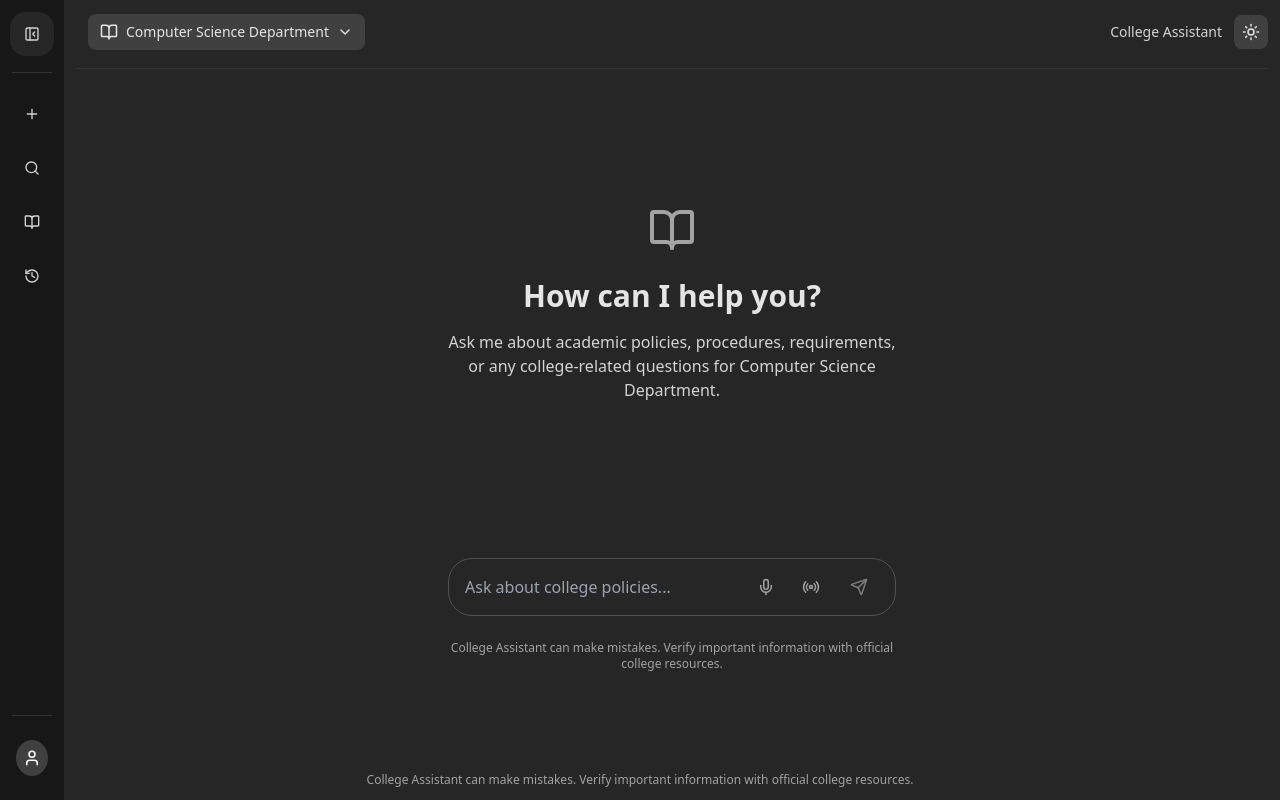
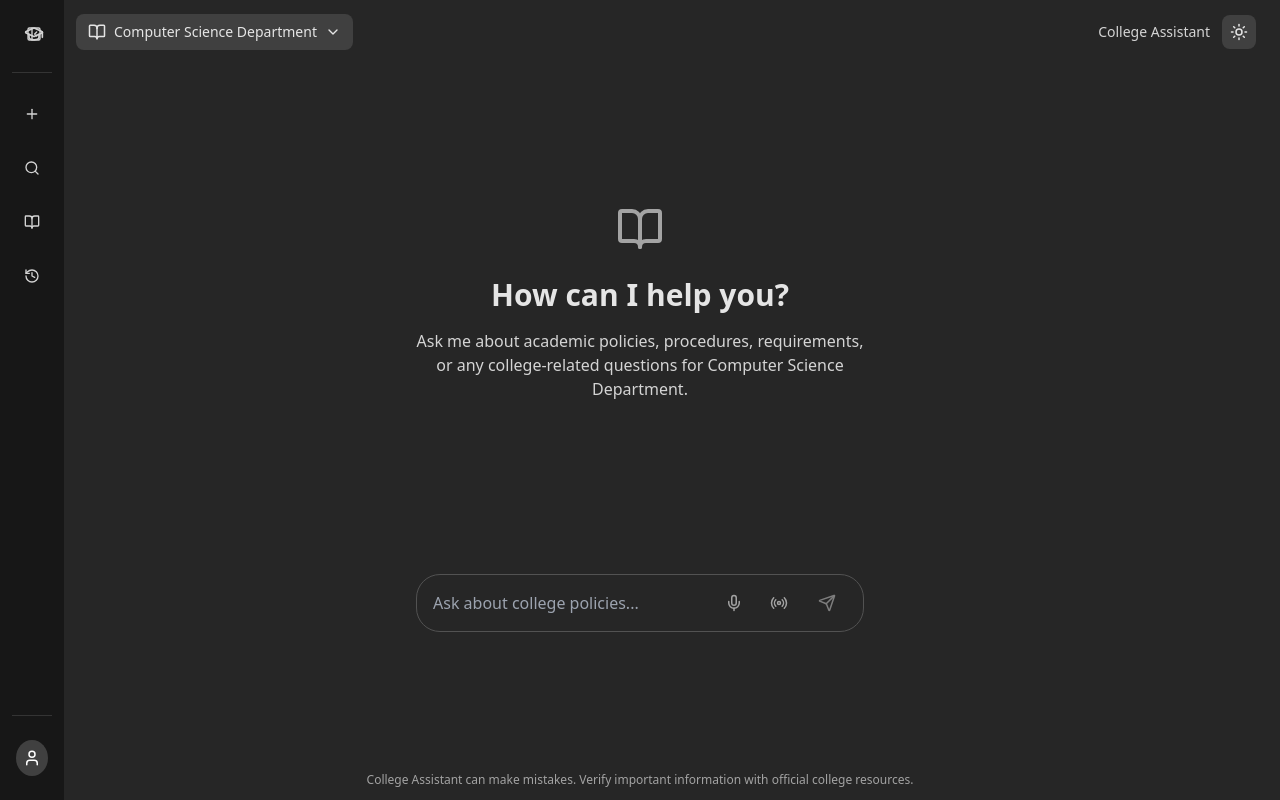
Before and after one commit to Vasu-Devs/ChatBotUI, a React (Vite) app in the folder my-app/: page / in a window 1280 px wide. Both pictures are taken after a click on the button 32 px from the left and 32 px from the top of the page. Built offline with nearby package versions, Linux system fonts and the light colour scheme.

Commit message:
Finishing Touches

```diff
--- a/my-app/src/App.jsx
+++ b/my-app/src/App.jsx
@@ -180,14 +180,14 @@ const Sidebar = ({
   const { colors, isDark } = useTheme();
 
   return (
-    <div className={`${isCollapsed ? 'w-16' : 'w-64'} transition-all duration-300 ${colors.bgSecondary} flex flex-col group`}>
+    <div className={`fixed left-0 top-0 h-full ${isCollapsed ? 'z-50' : 'z-[60]'} ${isCollapsed ? 'w-16' : 'w-64'} transition-all duration-300 ${colors.bgSecondary} flex flex-col group`}>
       {/* College Logo and Collapse Button */}
       <div className="p-3">
-        <div className={`flex items-center ${isCollapsed ? 'justify-center' : 'justify-between'}`}>
+        <div className={`flex items-center ${isCollapsed ? 'justify-start' : 'justify-between'}`}>
           <div className="relative">
             <button
               onClick={onToggleSidebar}
-              className={`${isCollapsed ? `p-3 rounded-2xl ${colors.bg}` : 'p-2.5 rounded-xl'} transition-all duration-300 ${isCollapsed ? '' : colors.bgTertiary} flex items-center justify-center hover:${colors.bgHover}`}
+              className={`${isCollapsed ? `p-3 rounded-xl` : 'p-2.5 rounded-xl'} transition-all duration-300 ${isCollapsed ? `hover:${colors.bgHover}` : colors.bgTertiary} flex items-center justify-center ${!isCollapsed ? `hover:${colors.bgHover}` : ''}`}
             >
               <GraduationCap size={20} className={colors.textSecondary} />
             </button>
@@ -196,7 +196,7 @@ const Sidebar = ({
             {isCollapsed && (
               <button
                 onClick={onToggleSidebar}
-                className={`absolute inset-0 p-3 rounded-2xl ${colors.bg} flex items-center justify-center opacity-0 group-hover:opacity-100 transition-all duration-300 hover:${colors.bgHover}`}
+                className={`absolute inset-0 p-3 rounded-xl flex items-center justify-center opacity-0 group-hover:opacity-100 transition-all duration-300 hover:${colors.bgHover}`}
               >
                 <PanelLeftClose size={16} className={colors.textSecondary} />
               </button>
@@ -322,14 +322,15 @@ const Header = ({
   schools,
   schoolDropdownOpen,
   onToggleSchoolDropdown,
-  onSelectSchool
+  onSelectSchool,
+  sidebarCollapsed
 }) => {
   const { colors } = useTheme();
 
   return (
-    <div className="p-3">
+    <div className={`py-3 pr-6 ${sidebarCollapsed ? 'pl-[76px]' : 'pl-[280px]'}`}>
       <div className="flex items-center justify-between min-h-[40px]">
-        <div className="flex items-center gap-4 ml-3">
+        <div className="flex items-center gap-4">
           <SchoolSelector
             selectedSchool={selectedSchool}
             schools={schools}
@@ -346,9 +347,6 @@ const Header = ({
           <ThemeToggle />
         </div>
       </div>
-
-      {/* Line below - matches sidebar line styling exactly */}
-      <div className={`mt-4 border-b ${colors.border} opacity-30`}></div>
     </div>
   );
 };
@@ -592,9 +590,6 @@ const MessageInput = ({
           </div>
         </div>
 
-        <p className={`text-xs ${colors.textMuted} text-center mt-6`}>
-          College Assistant can make mistakes. Verify important information with official college resources.
-        </p>
       </div>
     </div>
   );
@@ -772,7 +767,7 @@ const CollegeChatGPT = () => {
   const { colors } = useTheme();
 
   return (
-    <div className={`flex h-screen ${colors.bg} ${colors.text}`}>
+    <div className={`relative h-screen overflow-hidden ${colors.bg} ${colors.text}`}>
       <Sidebar
         isCollapsed={sidebarCollapsed}
         chatHistory={chatHistory}
@@ -781,13 +776,14 @@ const CollegeChatGPT = () => {
         {...sidebarHandlers}
       />
 
-      <div className="flex-1 flex flex-col">
+      <div className="w-full h-full flex flex-col">
         <Header
           selectedSchool={selectedSchool}
           schools={schools}
           schoolDropdownOpen={schoolDropdownOpen}
           onToggleSchoolDropdown={() => setSchoolDropdownOpen(!schoolDropdownOpen)}
           onSelectSchool={handleSelectSchool}
+          sidebarCollapsed={sidebarCollapsed}
         />
 
         {voiceMode && (
@@ -827,8 +823,8 @@ const CollegeChatGPT = () => {
           isWelcomeScreen={messages.length === 0}
         />
 
-        {/* Sticky Footer */}
-        <div className="fixed bottom-0 left-0 right-0 bg-transparent pointer-events-none">
+        {/* Footer */}
+        <div className="bg-transparent pointer-events-none">
           <p className={`text-xs ${colors.textMuted} text-center py-3 px-4`}>
             College Assistant can make mistakes. Verify important information with official college resources.
           </p>
```
